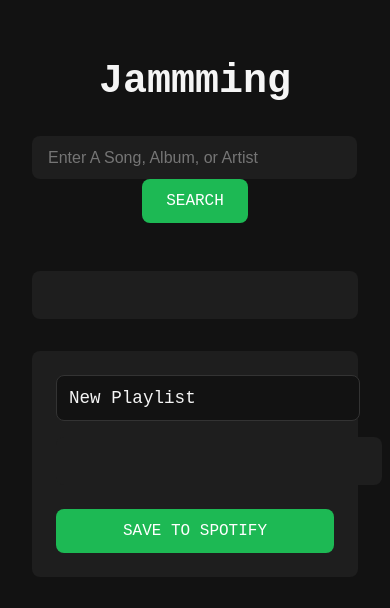
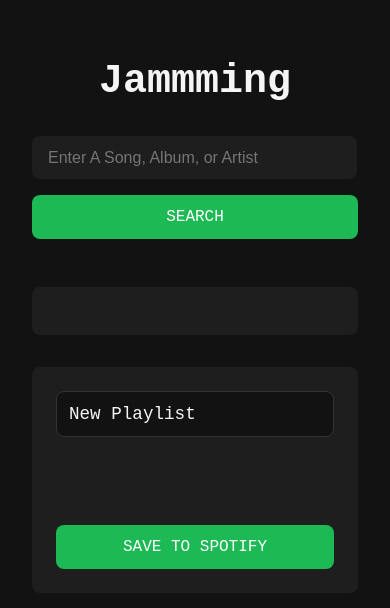
Before and after one commit to SamzelMable/Jamming, a React (Create React App) app: page / in a window 390 px wide. Shown: the top 608 px of the page. Built offline with nearby package versions, Linux system fonts and the light colour scheme.

Commit message:
fixed screen fill and added mobile

```diff
--- a/src/App.css
+++ b/src/App.css
@@ -69,9 +69,11 @@ h1 {
   background-color: var(--secondary-bg);
   padding: 1.5rem;
   border-radius: var(--radius);
-  width: 100%;
+  width: calc(100% - 40px); /* Prevent full overflow */
   max-width: 500px;
+  box-sizing: border-box;
 }
+
 
 .Track {
   display: flex;
@@ -108,6 +110,7 @@ h1 {
 
 .Playlist input.playlist-name {
   width: 100%;
+  box-sizing: border-box;
   padding: 0.75rem;
   font-size: 1.1rem;
   font-family: var(--font-main);
@@ -117,6 +120,7 @@ h1 {
   border: 1px solid #333;
   border-radius: var(--radius);
 }
+
 
 .save-playlist {
   margin-top: 1.5rem;
@@ -136,3 +140,23 @@ h1 {
   background-color: #1ed760;
   transform: scale(1.02);
 }
+
+@media (max-width: 600px) {
+  .SearchBar input {
+    width: 100%;
+    margin-bottom: 1rem;
+  }
+
+  .SearchBar button {
+    width: 100%;
+  }
+
+  .App-playlist {
+    flex-direction: column;
+    align-items: center;
+  }
+
+  .TrackList, .Playlist {
+    width: 100%;
+  }
+}
```
